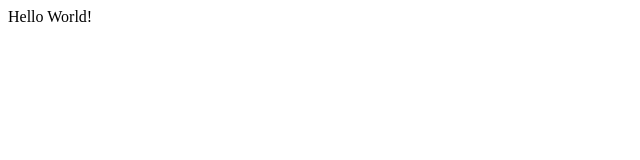
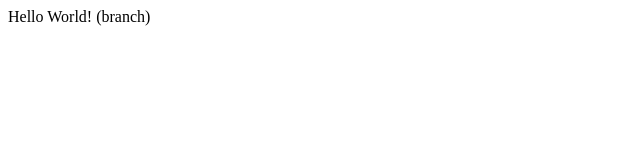
Before and after one commit to Vanguardxe/LAB1, a plain HTML site: page index.html in a window 1280 px wide. Shown: the full height of the page, 0-640 px from the left. Drawn offline with Linux system fonts and the light colour scheme.

Commit message:
Adição de texto

```diff
--- a/index.html
+++ b/index.html
@@ -3,6 +3,6 @@
 	<title>Hello</title>
 </head>
 <body>
-	<p>Hello World!</p>
+	<p>Hello World! (branch)</p>
 </body>
 </html>
```
